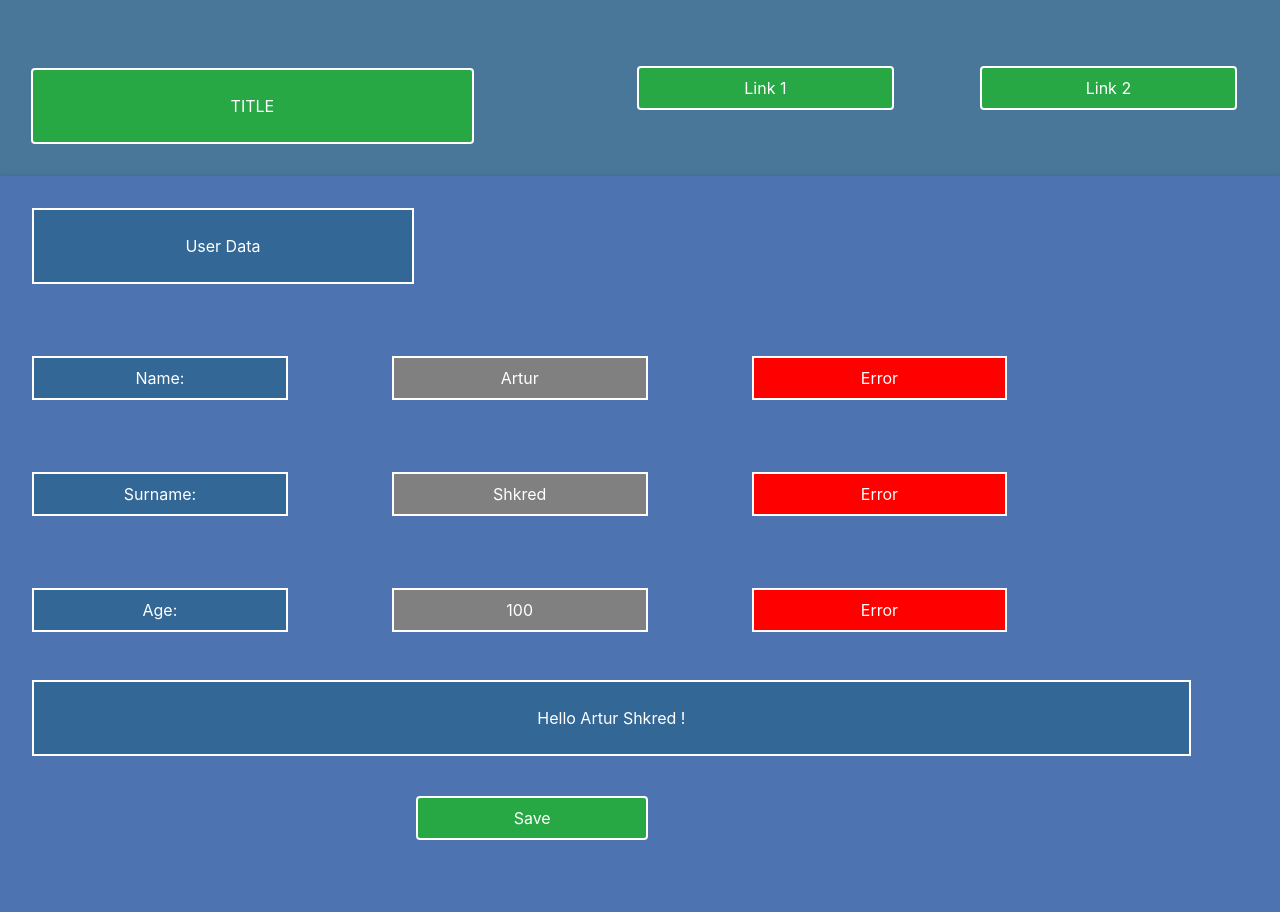
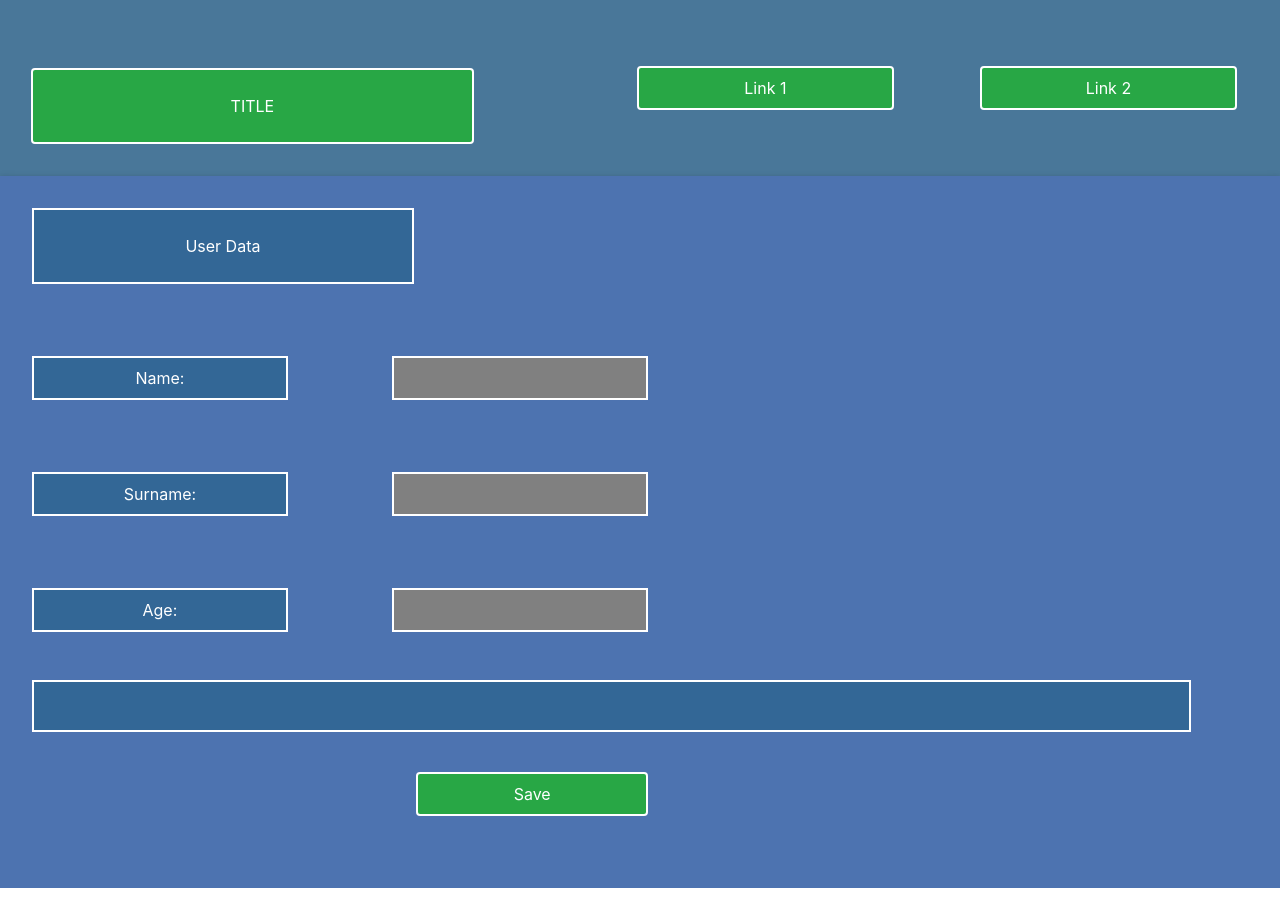
Before and after one commit to ashkredo/eversis-excersise-frontend, a React (Create React App) app: page /pageone in a window 1280 px wide. After the commit the page ends 888 px from the top, so only its background shows below. Built offline with nearby package versions, Linux system fonts and the light colour scheme.

Commit message:
Updated PageOne

```diff
--- a/src/redux/reducers/userReducer.js
+++ b/src/redux/reducers/userReducer.js
@@ -7,9 +7,9 @@ const SET_USER = 'eversis-excersise-frontend/userReducer/SET_USER';
 // InitialState
 const initialState = {
   user: {
-    name: 'Artur',
-    surname: 'Shkred',
-    age: 100,
+    name: null,
+    surname: null,
+    age: null,
   },
 };
 //------------
--- a/src/screens/pages/PageOne/PageOne.js
+++ b/src/screens/pages/PageOne/PageOne.js
@@ -1,6 +1,5 @@
-import React from 'react';
+import React, { useState, useEffect } from 'react';
 import styled from 'styled-components';
-import { NavLink } from 'react-router-dom';
 import Header from 'screens/components/Header';
 import Row from 'react-bootstrap/Row';
 import Col from 'react-bootstrap/Col';
@@ -18,7 +17,38 @@ const Page = styled.div`
   }
 `;
 
-const PageOne = ({ user }) => {
+const PageOne = ({ user, updateUserData, ...props }) => {
+  const [name, setName] = useState(user.name ? user.name : '');
+  const [surname, setSurname] = useState(user.surname ? user.surname : '');
+  const [age, setAge] = useState(user.age ? user.age : '');
+
+  const [startedAddingName, setStartedAddingName] = useState(false);
+  const [startedAddingSurname, setStartedAddingSurname] = useState(false);
+  const [startedAddingAge, setStartedAddingAge] = useState(false);
+
+  const [nameError, setNameError] = useState(false);
+  const [surnameError, setSurnameError] = useState(false);
+  const [ageError, setAgeError] = useState(false);
+
+  useEffect(() => {
+    if (startedAddingName) {
+      setNameError(true);
+    }
+    if (startedAddingSurname) {
+      setSurnameError(true);
+    }
+    if (startedAddingAge) {
+      setAgeError(true);
+    }
+  }, [startedAddingName, startedAddingSurname, startedAddingAge]);
+
+  const handleSubmit = () => {
+    if (name && surname && age) {
+      updateUserData({ name, surname, age });
+      props.history.push('pagetwo');
+    }
+  };
+
   return (
     <>
       <Header />
@@ -40,8 +70,13 @@ const PageOne = ({ user }) => {
               border: '2px solid #ffffff',
               color: '#fff',
             }}
-            value={user.name}
+            value={name}
+            onChange={(e) => {
+              setName(e.target.value);
+              if (!startedAddingName) setStartedAddingName(true);
+            }}
           />
+          {nameError ? (
             <Col
               className="col-3 mt-5 m-4 py-2 text-center"
               style={{
@@ -52,6 +87,9 @@ const PageOne = ({ user }) => {
             >
               Error
             </Col>
+          ) : (
+            <Col className="col-3 mt-5 m-4 py-2 text-center" />
+          )}
         </Row>
 
         <Row className="col-10 justify-content-between">
@@ -65,8 +103,13 @@ const PageOne = ({ user }) => {
               border: '2px solid #ffffff',
               color: '#fff',
             }}
-            value={user.surname}
+            value={surname}
+            onChange={(e) => {
+              setSurname(e.target.value);
+              if (!startedAddingSurname) setStartedAddingSurname(true);
+            }}
           />
+          {surnameError ? (
             <Col
               className="col-3 mt-5 m-4 py-2 text-center"
               style={{
@@ -77,6 +120,9 @@ const PageOne = ({ user }) => {
             >
               Error
             </Col>
+          ) : (
+            <Col className="col-3 mt-5 m-4 py-2 text-center" />
+          )}
         </Row>
 
         <Row className="col-10 justify-content-between">
@@ -88,8 +134,13 @@ const PageOne = ({ user }) => {
               border: '2px solid #ffffff',
               color: '#fff',
             }}
-            value={user.age}
+            value={age}
+            onChange={(e) => {
+              setAge(e.target.value);
+              if (!startedAddingAge) setStartedAddingAge(true);
+            }}
           />
+          {ageError ? (
             <Col
               className="col-3 mt-5 m-4 py-2 text-center"
               style={{
@@ -100,27 +151,31 @@ const PageOne = ({ user }) => {
             >
               Error
             </Col>
+          ) : (
+            <Col className="col-3 mt-5 m-4 py-2 text-center" />
+          )}
         </Row>
 
         <Row className="row">
           <Col className="col-12 d-flex text-center">
             <Col className="bluecolumn col-11 py-4 m-4">
-              {`Hello ${user.name} ${user.surname} !`}
+              {name && surname && `Hello ${name} ${surname} !`}
             </Col>
           </Col>
         </Row>
 
         <Row>
           <Col className="col-10 d-flex justify-content-center mt-3 mb-5">
-            <NavLink to="/pagetwo" className="col-3 mb-3">
+            <Col className="col-3 mb-3">
               <Button
                 variant="success"
                 className="col-12 h-100 py-2"
                 style={{ border: '2px solid #ffffff' }}
+                onClick={handleSubmit}
               >
                 Save
               </Button>
-            </NavLink>
+            </Col>
           </Col>
         </Row>
       </Page>
```
Lines whose indentation alone changed are shown as unchanged.
